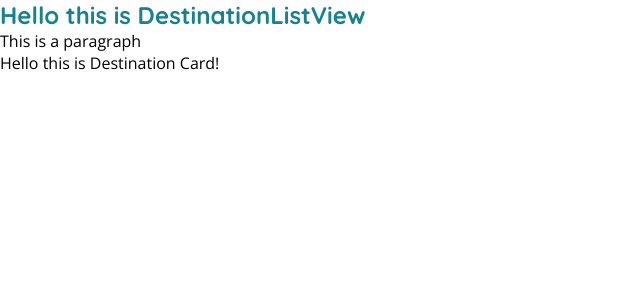
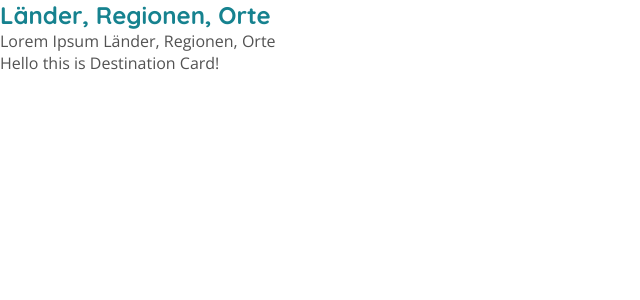
Before and after one commit to melinaapricot/rpb-coding-challenge, a Vue app: page / in a window 1280 px wide. Shown: the top 300 px of the page, without its empty margins (0-640 px from the left). Built offline with nearby package versions, Linux system fonts and the light colour scheme.

Commit message:
replace text and make default text color grey

```diff
--- a/src/components/DestinationListView.vue
+++ b/src/components/DestinationListView.vue
@@ -1,7 +1,7 @@
 <template>
   <div>
-    <h2>Hello this is DestinationListView</h2>
-    <p>This is a paragraph</p>
+    <h2>Länder, Regionen, Orte</h2>
+    <p>Lorem Ipsum Länder, Regionen, Orte</p>
     <DestinationCard/>
   </div>
 </template>
--- a/src/main.css
+++ b/src/main.css
@@ -18,6 +18,7 @@ html, body {
 body {
     font-family: 'Open Sans', sans-serif;
     font-size: 100%;
+    color: var(--text);
 }
 
 p, h1, h2, h3, h4, h5, h6 {
```
